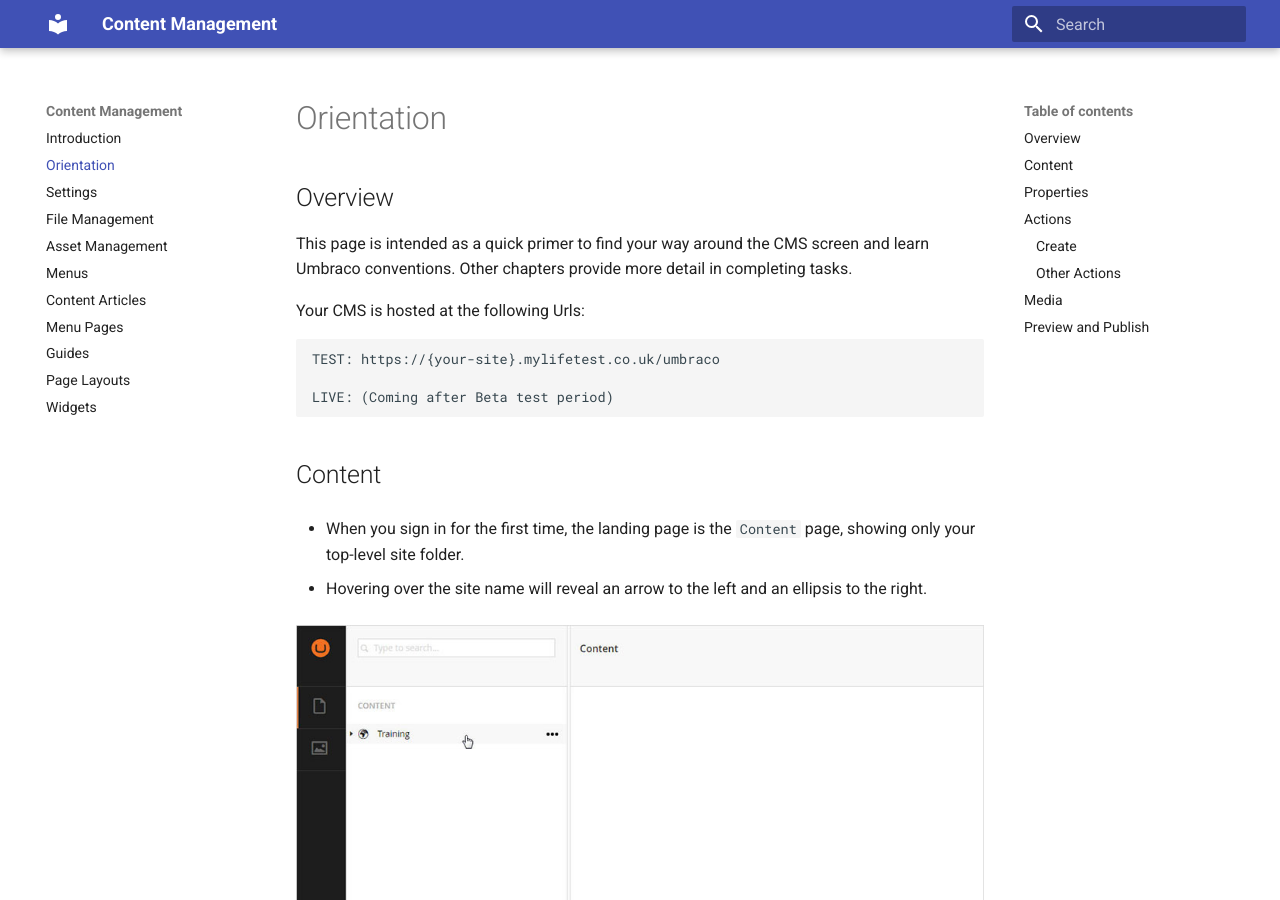
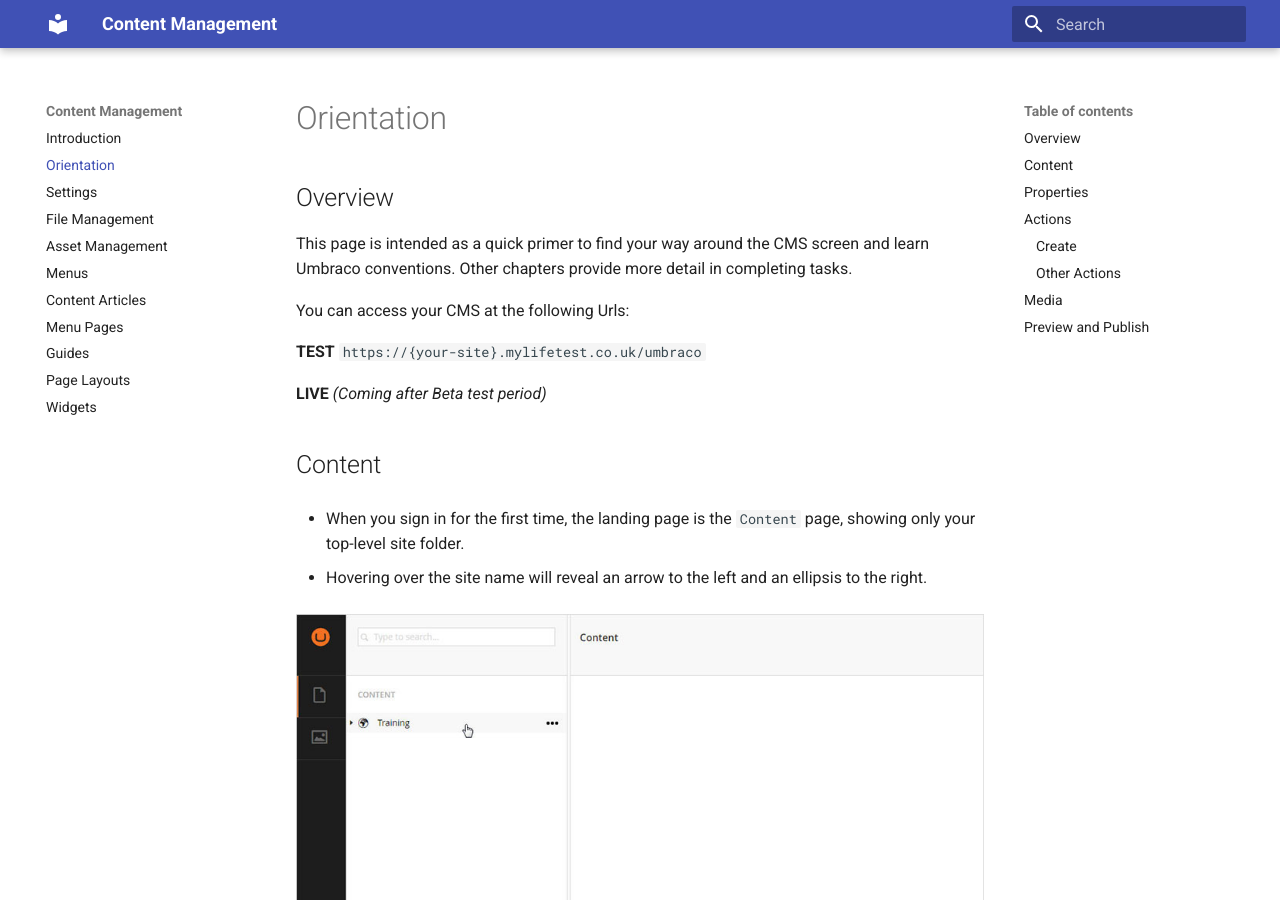
Before and after one commit to airburst/docs-cms, an MkDocs documentation site: the page built from docs/orientation/index.md, in a window 1280 px wide and 900 px high. Built offline with MkDocs 1.6.1 and Material for MkDocs 9.7.7, drawn with Linux system fonts in a browser that asks for light colours; old or Windows-style settings are respelled for this version of MkDocs; part of the change alters nothing that is shown.

Commit message:
Change urls in oritentation

```diff
--- a/docs/orientation/index.md
+++ b/docs/orientation/index.md
@@ -3,11 +3,11 @@
 This page is intended as a quick primer to find your way around the CMS screen and learn Umbraco conventions.
 Other chapters provide more detail in completing tasks.
 
-Your CMS is hosted at the following Urls:
+You can access your CMS at the following Urls:
 
-    TEST: https://{your-site}.mylifetest.co.uk/umbraco
+__TEST__  `https://{your-site}.mylifetest.co.uk/umbraco`
 
-    LIVE: (Coming after Beta test period)
+__LIVE__  _(Coming after Beta test period)_
 
 ## Content
 
@@ -15,11 +15,11 @@ Your CMS is hosted at the following Urls:
 
 * Hovering over the site name will reveal an arrow to the left and an ellipsis to the right.
 
-![The default landing page - content](content.jpg)
+![The default landing page - content](/orientation/content.jpg)
 
 * Click the arrow to expand the site tree.
 
-![The default landing page - content](content-tree.jpg)
+![The default landing page - content](/orientation/content-tree.jpg)
 
 ## Properties
 
@@ -27,7 +27,7 @@ Your CMS is hosted at the following Urls:
 
 * This panel shows information about the item and cannot be changed.  You can generally ignore properties panels.
 
-![The Properties panel](properties.jpg)
+![The Properties panel](/orientation/properties.jpg)
 
 ## Actions
 
@@ -37,7 +37,7 @@ Your CMS is hosted at the following Urls:
 
 * This panel allows you to create a new item.  It will show a list of all valid things that you can create in this place.  E.g. you can only create new menu links or sub-menus within a `Menu`, but you can create a wide range of items under a `Folder`.
 
-![The Create panel](create.jpg)
+![The Create panel](/orientation/create.jpg)
 
 ### Other Actions
 
@@ -45,11 +45,11 @@ Your CMS is hosted at the following Urls:
 
 * You can click on the `Actions` button, to the top right of the screen.  This will show a drop down list of actions.
 
-![The Other Actions panel](actions.jpg)
+![The Other Actions panel](/orientation/actions.jpg)
 
 * Or you can click the `Do Something Else` button at the bottom of the `Create` panel.  This changes the Create panel to show the same list of actions as the drop down menu.
 
-![The Other Actions panel](do-something-else.jpg)
+![The Other Actions panel](/orientation/do-something-else.jpg)
 
 * To find out more about using actions, please read the `1![Actions](#)` section.
 
@@ -61,7 +61,7 @@ Your CMS is hosted at the following Urls:
 
 * See `![Managing Media](../index)` for more information on how to work with media files.
 
-![The Media page](media.jpg)
+![The Media page](/orientation/media.jpg)
 
 !!! warning
     Although you _can_ store video within the CMS, we do not recommend it.
@@ -73,7 +73,7 @@ Your CMS is hosted at the following Urls:
 
 * Next to the preview button you will find a `Save and publish` button.  Clicking this will publish changes to your site.  Clicking the arrow to the right gives you options to `Save` (a draft) and `Unpublish` content back into draft form.
 
-![Preview](preview.jpg)
+![Preview](/orientation/preview.jpg)
 
 !!! note
     There is no publishing workflow set up in Umbraco CMS.  You can save files as drafts and preview them prior to publishing.
```
